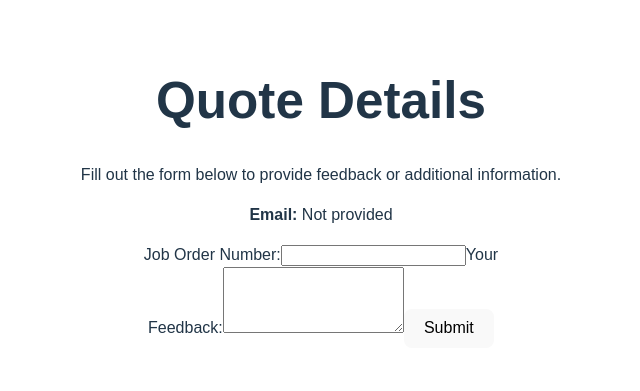
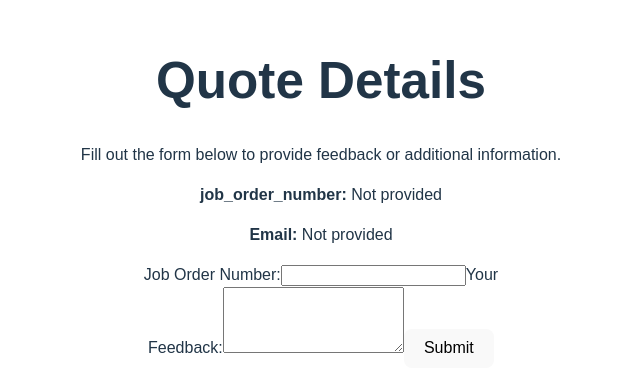
Before and after one commit to sivaathri/Feedback, a React (Vite) app: page / in a window 1280 px wide. Shown: the part 197-588 px from the top of the page, without its empty margins (319-959 px from the left). Built offline with nearby package versions, Linux system fonts and the light colour scheme.

Commit message:
`Added display of job_order_number in QuoteDetailsForm component`

```diff
--- a/src/QuoteDetailsForm .jsx
+++ b/src/QuoteDetailsForm .jsx
@@ -47,6 +47,10 @@ const QuoteDetailsForm = () => {
 
       {/* Display email */}
       <p>
+        <strong>job_order_number:</strong> {job_order_number || "Not provided"}
+      </p>
+
+      <p>
         <strong>Email:</strong> {email || "Not provided"}
       </p>
 
```
